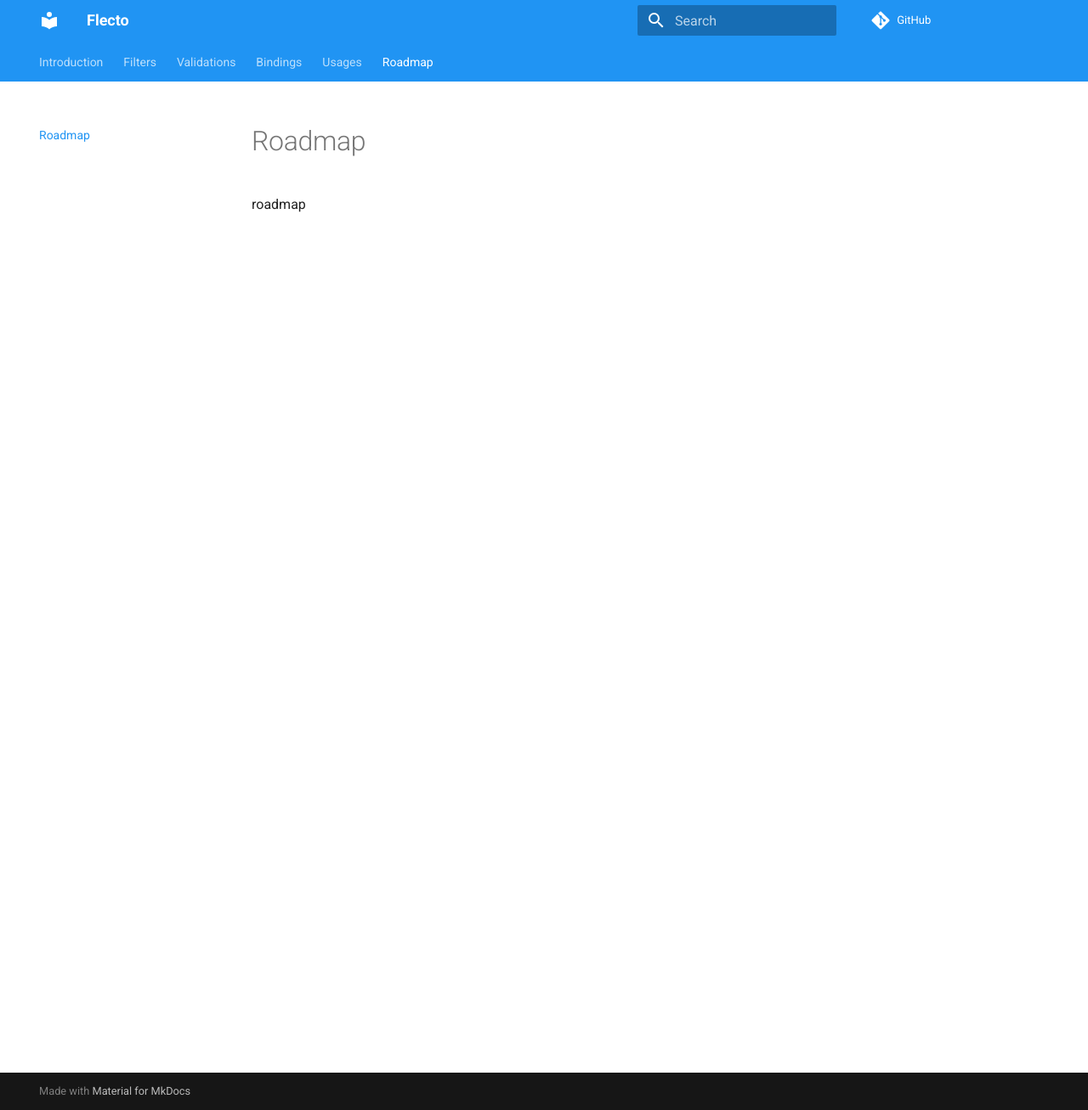
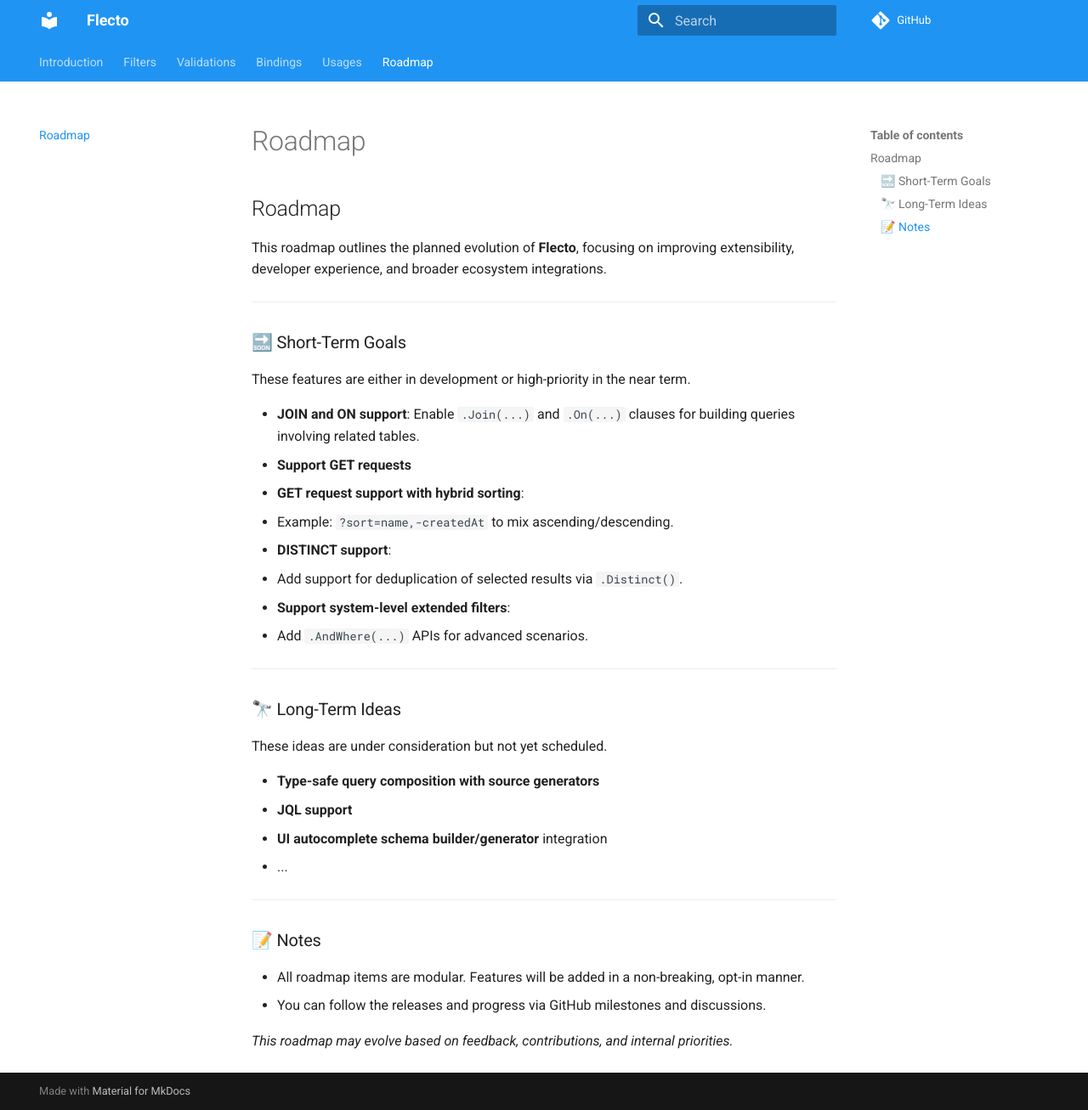
Before and after one commit to EveIsSim/Flecto, an MkDocs documentation site: the page built from docs/pages/roadmap.md, in a window 1280 px wide and 1307 px high. Shown: the whole window at 85% size. Built offline with MkDocs 1.6.1 and Material for MkDocs 9.7.7, drawn with Linux system fonts in a browser that asks for light colours; comment, search, counter and statistics services are not loaded.

Commit message:
add roadmap.md

```diff
--- a/docs/pages/roadmap.md
+++ b/docs/pages/roadmap.md
@@ -1 +1,38 @@
-roadmap
+## Roadmap
+
+This roadmap outlines the planned evolution of **Flecto**, focusing on improving extensibility,
+developer experience, and broader ecosystem integrations.
+
+---
+
+### 🔜 Short-Term Goals
+
+These features are either in development or high-priority in the near term.
+
+- **JOIN and ON support**: Enable `.Join(...)` and `.On(...)` clauses for building queries involving related tables.
+- **Support GET requests**
+- **GET request support with hybrid sorting**:
+  - Example: `?sort=name,-createdAt` to mix ascending/descending.
+- **DISTINCT support**:
+  - Add support for deduplication of selected results via `.Distinct()`.
+- **Support system-level extended filters**:
+  - Add `.AndWhere(...)` APIs for advanced scenarios.
+---
+
+### 🔭 Long-Term Ideas
+
+These ideas are under consideration but not yet scheduled.
+
+- **Type-safe query composition with source generators**
+- **JQL support**
+- **UI autocomplete schema builder/generator** integration
+- ...
+
+---
+
+### 📝 Notes
+
+- All roadmap items are modular. Features will be added in a non-breaking, opt-in manner.
+- You can follow the releases and progress via GitHub milestones and discussions.
+
+_This roadmap may evolve based on feedback, contributions, and internal priorities._
```
Also changed, not shown: README.md.
